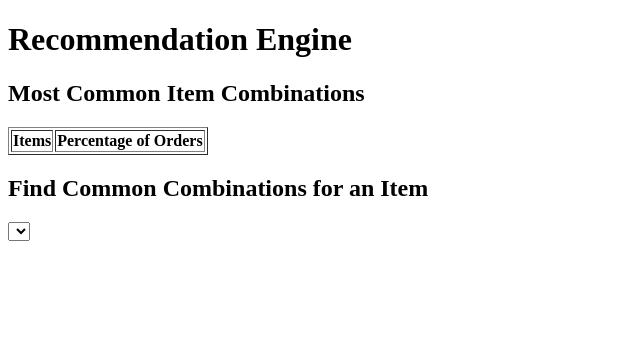
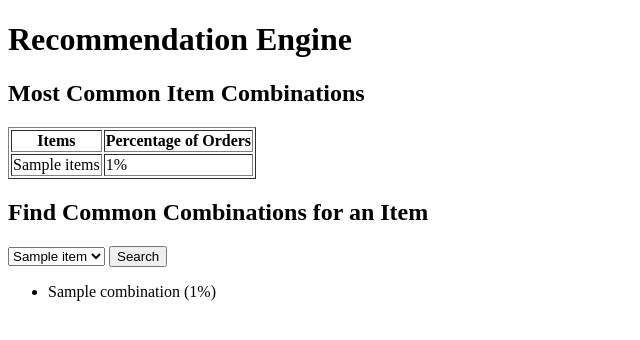
Before and after one commit to s8dabald/Team-5-, a Flask app: template templates/recommendation_engine.html in a window 1280 px wide. Shown: the top 340 px of the page, without its empty margins (0-640 px from the left). Run offline with Flask 3, Linux system fonts and the light colour scheme; the template is opened without the code that fills it: most values are stand-ins (such as "Sample title", 1, 10 or a date in 2020); data that the repository does not hold is empty.

Commit message:
Update recommendation_engine.html

```diff
--- a/templates/recommendation_engine.html
+++ b/templates/recommendation_engine.html
@@ -2,45 +2,6 @@
 <html>
 <head>
     <title>Recommendation Engine</title>
-    <script>
-        async function fetchTopCombinations() {
-            const response = await fetch('/recommendation_engine');
-            const data = await response.json();
-            const tableBody = document.getElementById('top-combinations-body');
-            tableBody.innerHTML = '';
-            data.top_combinations.forEach(item => {
-                const row = `<tr><td>${item.items}</td><td>${item.percentage}%</td></tr>`;
-                tableBody.innerHTML += row;
-            });
-        }
-
-        async function fetchItemList() {
-            const response = await fetch('/recommendation_engine/items');
-            const data = await response.json();
-            const dropdown = document.getElementById('item-dropdown');
-            dropdown.innerHTML = '';
-            data.forEach(item => {
-                dropdown.innerHTML += `<option value="${item}">${item}</option>`;
-            });
-        }
-
-        async function fetchItemCombinations() {
-            const selectedItem = document.getElementById('item-dropdown').value;
-            const response = await fetch(`/recommendation_engine/${selectedItem}`);
-            const data = await response.json();
-            const list = document.getElementById('item-combinations');
-            list.innerHTML = '';
-            data.forEach(item => {
-                const listItem = `<li>${item.combination} (${item.percentage}%)</li>`;
-                list.innerHTML += listItem;
-            });
-        }
-
-        window.onload = async function() {
-            await fetchTopCombinations();
-            await fetchItemList();
-        };
-    </script>
 </head>
 <body>
     <h1>Recommendation Engine</h1>
@@ -53,14 +14,32 @@
                 <th>Percentage of Orders</th>
             </tr>
         </thead>
-        <tbody id="top-combinations-body"></tbody>
+        <tbody>
+            {% for combination in top_combinations %}
+            <tr>
+                <td>{{ combination.items }}</td>
+                <td>{{ combination.percentage }}%</td>
+            </tr>
+            {% endfor %}
+        </tbody>
     </table>
 
     <h2>Find Common Combinations for an Item</h2>
-    <select id="item-dropdown" onchange="fetchItemCombinations()">
-        <!-- Options will be filled dynamically -->
-    </select>
-    <ul id="item-combinations"></ul>
+    <form method="GET" action="/recommendation_engine/item">
+        <select name="item">
+            {% for item in items %}
+            <option value="{{ item }}">{{ item }}</option>
+            {% endfor %}
+        </select>
+        <button type="submit">Search</button>
+    </form>
 
+    {% if item_combinations %}
+    <ul>
+        {% for combination in item_combinations %}
+        <li>{{ combination.combination }} ({{ combination.percentage }}%)</li>
+        {% endfor %}
+    </ul>
+    {% endif %}
 </body>
 </html>
```
